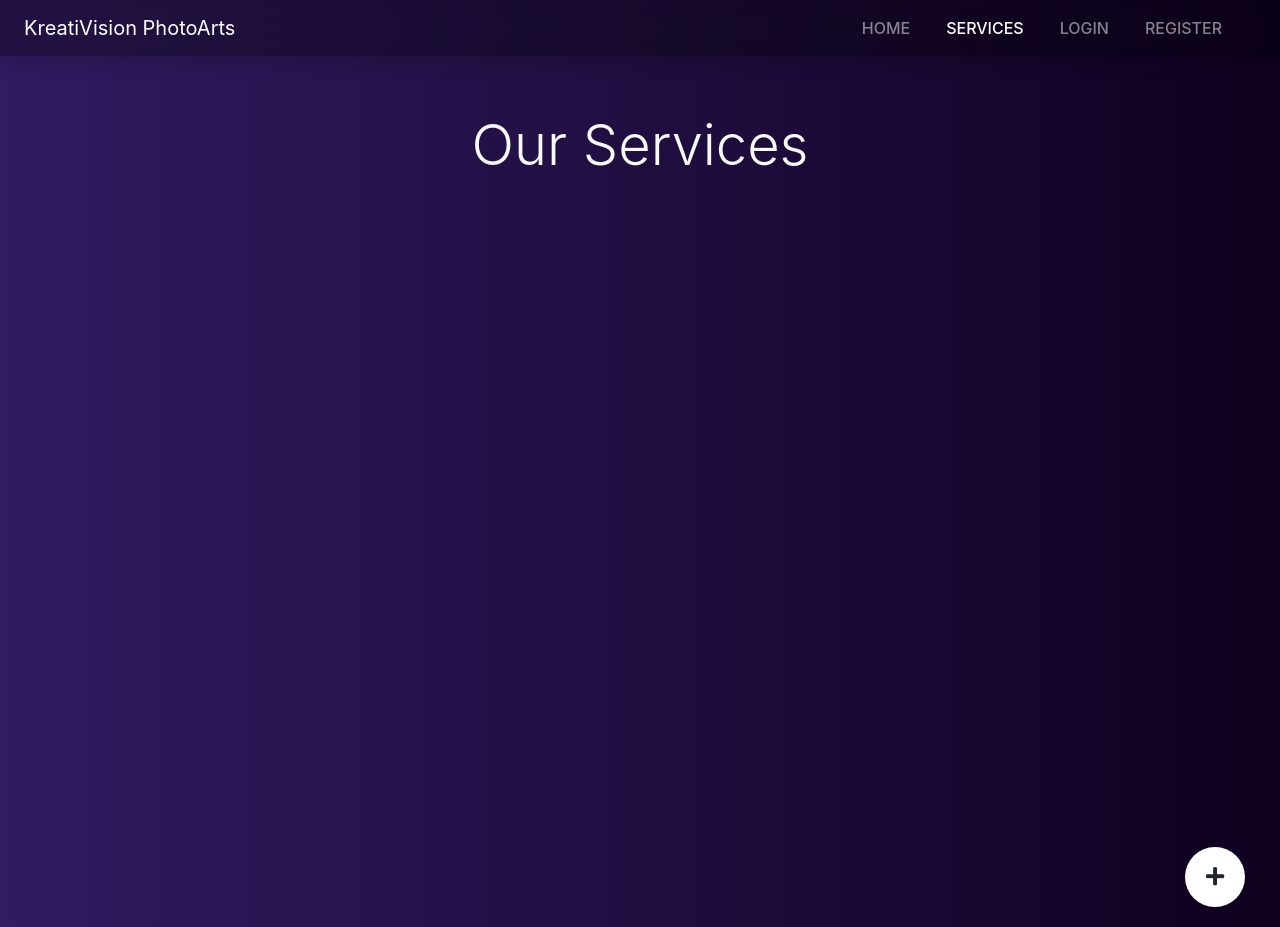
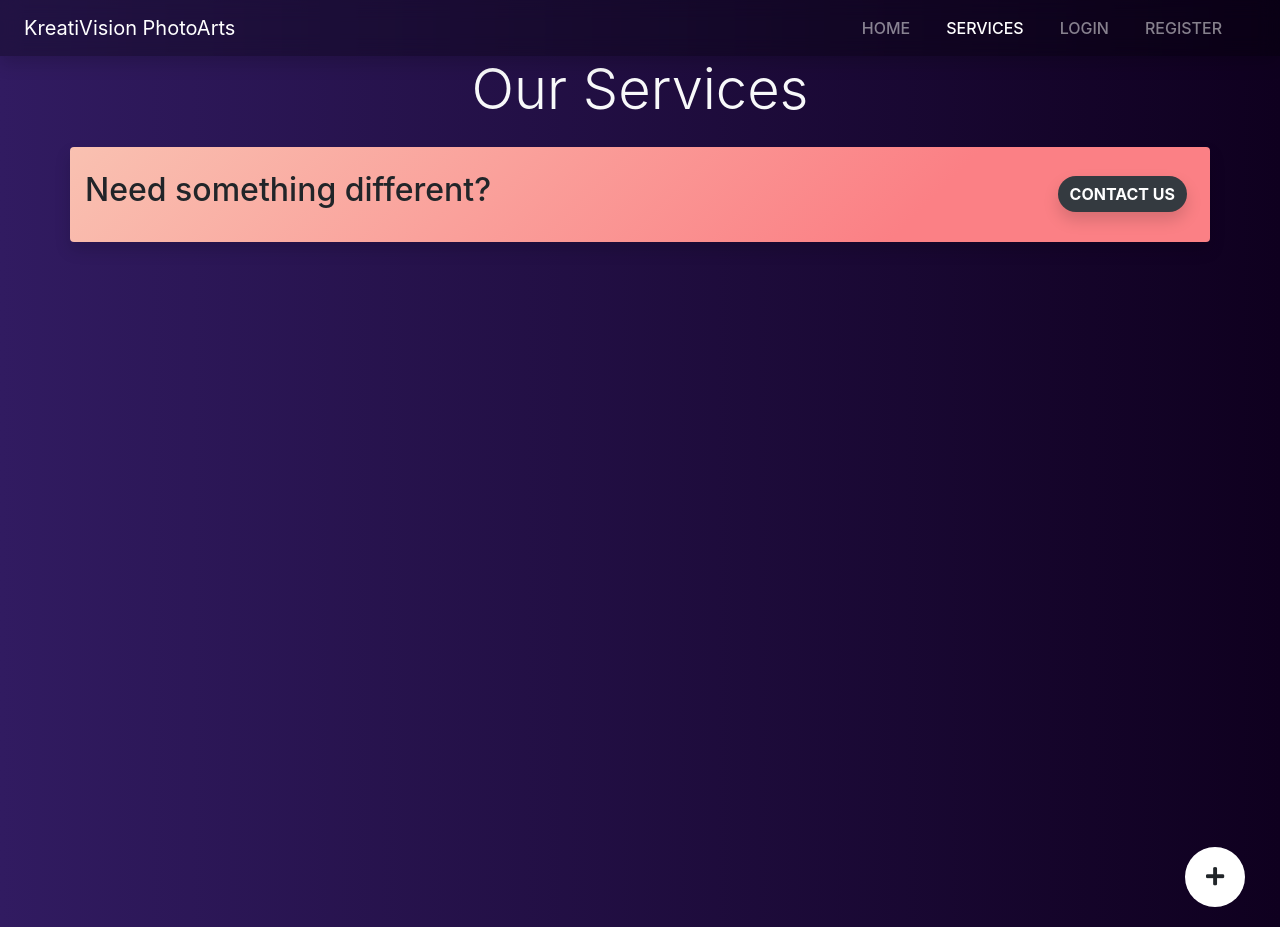
Before and after one commit to kreativision/ProjectKV, a Flask app: page /services in a window 1280 px wide. Run offline with Flask 2, Linux system fonts and the light colour scheme; data that the repository does not hold is empty; some libraries are stand-ins or nearby versions.

Commit message:
minor updates

```diff
--- a/app/BP_home/routes.py
+++ b/app/BP_home/routes.py
@@ -1,6 +1,6 @@
 from app.BP_home import BP_home
 from app.BP_home.home_constants import HomeConstants, ServicesConstants
-from app.models import Catalogue, Service
+from app.models import Catalogue, Service, Project, ProjectImage
 from flask.templating import render_template
 
 # Temporary variables
@@ -91,6 +91,7 @@ reviews = [
 @BP_home.route("/")
 def home():
     catalogue = Catalogue.query.order_by(Catalogue.start_price).all()
+    projects = Project.query.all()
     return render_template(
         "home.html",
         title="Home",
--- a/app/BP_home/templates/services.html
+++ b/app/BP_home/templates/services.html
@@ -6,8 +6,8 @@
 {% endblock page_style %}
 
 {% block body_content %}
-<p class="container display-4 text-center section-head text-light">{{labels['heading']}}</p>
-<section id="service_list">
+<p class="container display-4 text-center text-light">{{labels['heading']}}</p>
+<section id="service_list" class="mb-5">
     {% for item in catalogue %}
     <div class="container-fluid px-2" id="{{item.id + 'Parent'}}">
         <div class="container review-3 shadow py-4 service-name my-2 rounded">
@@ -25,6 +25,7 @@
             {% for service in item.variations %}
             <div class="col mb-3">
                 <div class="card shadow bg-black-glass text-light border-0 rounded">
+                    <img src="{{url_for('static', filename='images/service-images/'+service.image)}}" alt="" class="card-img-top h-50">
                     <div class="card-body">
                         <h3 class="card-title text-center">{{service.name}}</h3>
                         <p class="card-text">{{service.description}}</p>
@@ -44,6 +45,17 @@
         </div>
     </div>
     {% endfor %}
+
+    <div class="container-fluid px-2" id="contactUs">
+        <div class="container review-0 shadow py-4 service-name my-2 rounded">
+            <div class="content d-flex">
+                <p class="h2 w-50">Need something different?</p>
+                <a href="#" class="ml-auto mr-2 btn btn-dark border-0 shadow">
+                    <span class="font-weight-bold text-uppercase">Contact US</span>
+                </a>
+            </div>
+        </div>
+    </div>
 </section>
 
 {% include 'fab.html' %}
--- a/app/static/js/main.js
+++ b/app/static/js/main.js
@@ -47,12 +47,19 @@ $(document).ready(function () {
     $(".toast").toast('show');
 })
 
+$('#contactUs').click(function () {
+    contactPopup();
+})
+
 $('.fab-toggle').click(function () {
-    $('.floating-action').toggleClass('active');
-    $('.overlay').toggleClass('active');
+    contactPopup();
 })
 
 $('.overlay').click(function () {
+    contactPopup();
+})
+
+function contactPopup() {
     $('.floating-action').toggleClass('active');
     $('.overlay').toggleClass('active');
-})
+}
```
Also changed, not shown: app/BP_auth/assets/js/form.js (+27 -25 lines).
